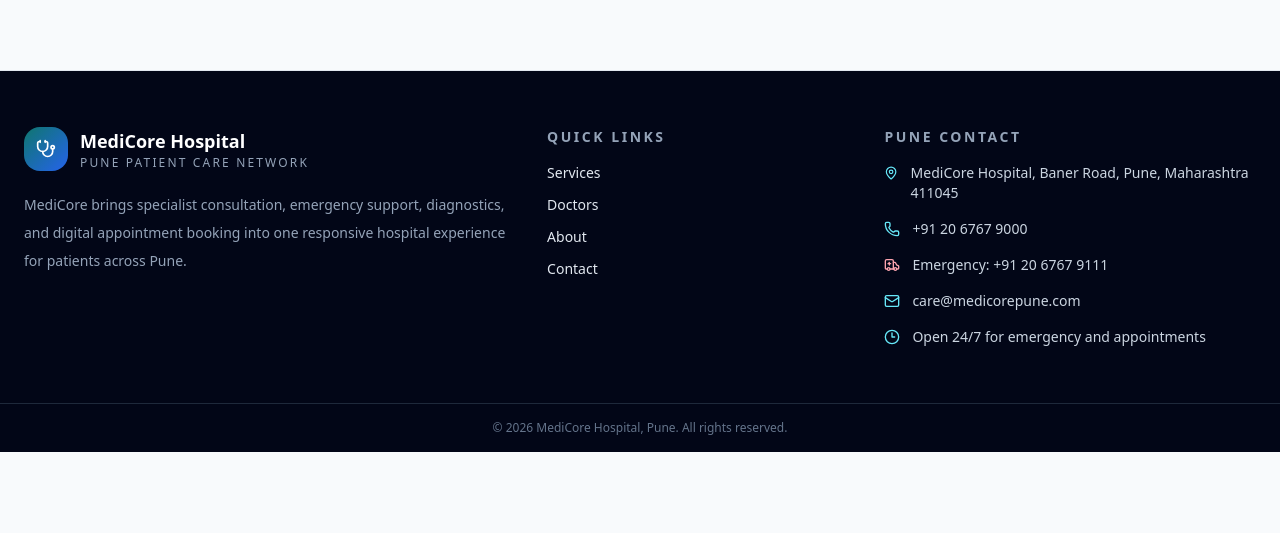
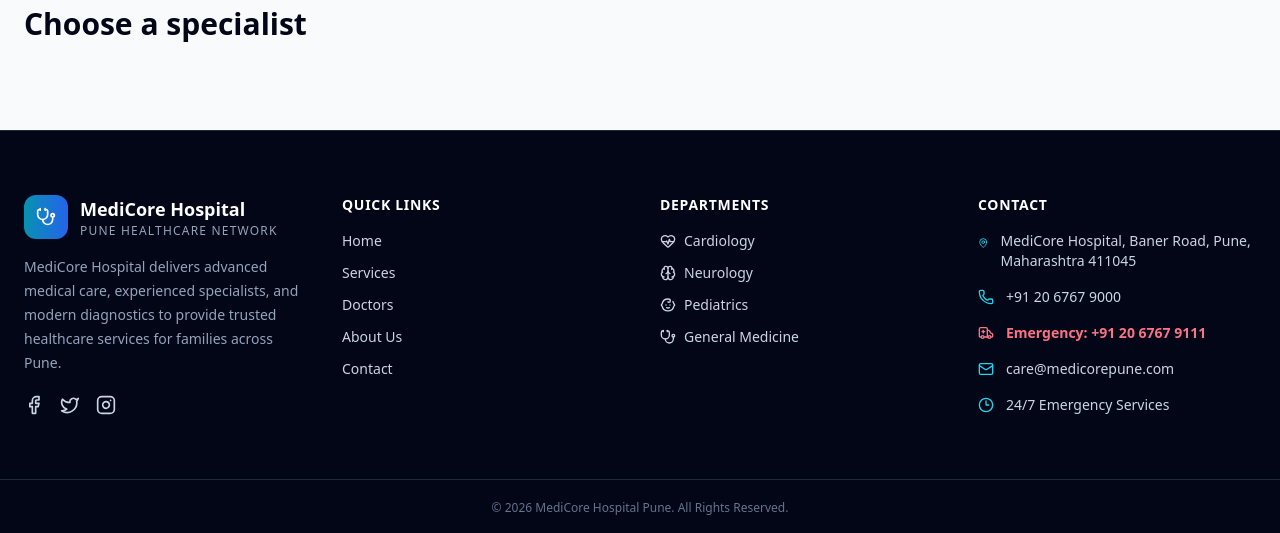
Before and after one commit to AdityaJadhav2288/hospital-management-system, a Next.js app in the folder frontend/: page / in a window 1280 px wide. Shown: the part 945-1478 px from the top of the page. Before the commit the page ends 1397 px from the top, so only its background shows below. Built offline with nearby package versions, Linux system fonts and the light colour scheme; no server answers.

Commit message:
footer chnaged

```diff
--- a/frontend/app/page.tsx
+++ b/frontend/app/page.tsx
@@ -83,10 +83,10 @@ export default function HomePage() {
 
             <div className="space-y-4">
               <h1 className="max-w-2xl text-4xl font-semibold leading-tight tracking-tight text-slate-950 sm:text-5xl lg:text-6xl">
-                A cleaner and faster way to book hospital care in Pune
+                Trusted Healthcare and Advanced Medical Services in Pune
               </h1>
               <p className="max-w-xl text-base leading-7 text-slate-600 sm:text-lg">
-                MediCore connects patients with predefined specialists and responsive booking.
+                 MediCore Hospital provides expert doctors, modern facilities, and compassionate care for every patient.
               </p>
             </div>
 
--- a/frontend/components/public/footer.tsx
+++ b/frontend/components/public/footer.tsx
@@ -1,75 +1,139 @@
 "use client";
 
 import Link from "next/link";
-import { Ambulance, Clock3, Mail, MapPin, Phone, Stethoscope } from "lucide-react";
+import {
+  Ambulance,
+  Clock3,
+  Mail,
+  MapPin,
+  Phone,
+  Stethoscope,
+  HeartPulse,
+  Baby,
+  Brain,
+  Facebook,
+  Twitter,
+  Instagram
+} from "lucide-react";
 
 export function PublicFooter() {
   return (
-    <footer className="border-t border-slate-200 bg-slate-950 text-slate-200">
-      <div className="mx-auto grid max-w-7xl gap-10 px-4 py-14 sm:px-6 lg:grid-cols-[1.3fr,0.8fr,1fr]">
+    <footer className="bg-slate-950 text-slate-300 border-t border-slate-800">
+      <div className="max-w-7xl mx-auto px-6 py-16 grid gap-10 md:grid-cols-2 lg:grid-cols-4">
+
+        {/* Hospital Info */}
         <div>
           <div className="flex items-center gap-3">
-            <div className="flex h-11 w-11 items-center justify-center rounded-2xl bg-[linear-gradient(135deg,#0f766e,#2563eb)] text-white">
+            <div className="flex h-11 w-11 items-center justify-center rounded-xl bg-gradient-to-r from-cyan-600 to-blue-600 text-white">
               <Stethoscope size={20} />
             </div>
+
             <div>
-              <p className="text-lg font-semibold text-white">MediCore Hospital</p>
-              <p className="text-xs uppercase tracking-[0.18em] text-slate-400">Pune Patient Care Network</p>
+              <h3 className="text-lg font-semibold text-white">
+                MediCore Hospital
+              </h3>
+              <p className="text-xs text-slate-400 tracking-widest uppercase">
+                Pune Healthcare Network
+              </p>
             </div>
           </div>
-          <p className="mt-5 max-w-xl text-sm leading-7 text-slate-400">
-            MediCore brings specialist consultation, emergency support, diagnostics, and digital appointment booking
-            into one responsive hospital experience for patients across Pune.
+
+          <p className="mt-4 text-sm text-slate-400 leading-6">
+            MediCore Hospital delivers advanced medical care, experienced
+            specialists, and modern diagnostics to provide trusted healthcare
+            services for families across Pune.
           </p>
-        </div>
 
-        <div>
-          <p className="text-sm font-semibold uppercase tracking-[0.18em] text-slate-400">Quick Links</p>
-          <div className="mt-4 space-y-3 text-sm">
-            <Link href="/services" className="block transition hover:text-white">
-              Services
-            </Link>
-            <Link href="/doctors" className="block transition hover:text-white">
-              Doctors
-            </Link>
-            <Link href="/about" className="block transition hover:text-white">
-              About
-            </Link>
-            <Link href="/contact" className="block transition hover:text-white">
-              Contact
-            </Link>
+          {/* Social Icons */}
+          <div className="flex gap-4 mt-5">
+            <Facebook className="w-5 h-5 hover:text-white cursor-pointer" />
+            <Twitter className="w-5 h-5 hover:text-white cursor-pointer" />
+            <Instagram className="w-5 h-5 hover:text-white cursor-pointer" />
           </div>
         </div>
 
+        {/* Quick Links */}
         <div>
-          <p className="text-sm font-semibold uppercase tracking-[0.18em] text-slate-400">Pune Contact</p>
-          <div className="mt-4 space-y-4 text-sm text-slate-300">
+          <h4 className="text-sm font-semibold text-white uppercase tracking-wider">
+            Quick Links
+          </h4>
+
+          <div className="mt-4 space-y-3 text-sm">
+            <Link href="/" className="block hover:text-white">Home</Link>
+            <Link href="/services" className="block hover:text-white">Services</Link>
+            <Link href="/doctors" className="block hover:text-white">Doctors</Link>
+            <Link href="/about" className="block hover:text-white">About Us</Link>
+            <Link href="/contact" className="block hover:text-white">Contact</Link>
+          </div>
+        </div>
+
+        {/* Departments */}
+        <div>
+          <h4 className="text-sm font-semibold text-white uppercase tracking-wider">
+            Departments
+          </h4>
+
+          <div className="mt-4 space-y-3 text-sm">
+            <div className="flex items-center gap-2">
+              <HeartPulse size={16} /> Cardiology
+            </div>
+
+            <div className="flex items-center gap-2">
+              <Brain size={16} /> Neurology
+            </div>
+
+            <div className="flex items-center gap-2">
+              <Baby size={16} /> Pediatrics
+            </div>
+
+            <div className="flex items-center gap-2">
+              <Stethoscope size={16} /> General Medicine
+            </div>
+          </div>
+        </div>
+
+        {/* Contact */}
+        <div>
+          <h4 className="text-sm font-semibold text-white uppercase tracking-wider">
+            Contact
+          </h4>
+
+          <div className="mt-4 space-y-4 text-sm">
+
             <div className="flex items-start gap-3">
-              <MapPin className="mt-0.5 h-4 w-4 text-cyan-300" />
-              <span>MediCore Hospital, Baner Road, Pune, Maharashtra 411045</span>
+              <MapPin size={16} className="text-cyan-400 mt-1" />
+              <span>
+                MediCore Hospital, Baner Road, Pune, Maharashtra 411045
+              </span>
             </div>
+
             <div className="flex items-center gap-3">
-              <Phone className="h-4 w-4 text-cyan-300" />
+              <Phone size={16} className="text-cyan-400" />
               <span>+91 20 6767 9000</span>
             </div>
+
+            <div className="flex items-center gap-3 text-rose-400 font-semibold">
+              <Ambulance size={16} />
+              Emergency: +91 20 6767 9111
+            </div>
+
             <div className="flex items-center gap-3">
-              <Ambulance className="h-4 w-4 text-rose-300" />
-              <span>Emergency: +91 20 6767 9111</span>
-            </div>
-            <div className="flex items-center gap-3">
-              <Mail className="h-4 w-4 text-cyan-300" />
+              <Mail size={16} className="text-cyan-400" />
               <span>care@medicorepune.com</span>
             </div>
+
             <div className="flex items-center gap-3">
-              <Clock3 className="h-4 w-4 text-cyan-300" />
-              <span>Open 24/7 for emergency and appointments</span>
+              <Clock3 size={16} className="text-cyan-400" />
+              <span>24/7 Emergency Services</span>
             </div>
+
           </div>
         </div>
       </div>
 
-      <div className="border-t border-slate-800 px-4 py-4 text-center text-xs text-slate-500 sm:px-6">
-        © {new Date().getFullYear()} MediCore Hospital, Pune. All rights reserved.
+      {/* Bottom Copyright */}
+      <div className="border-t border-slate-800 text-center text-xs text-slate-500 py-5">
+        © {new Date().getFullYear()} MediCore Hospital Pune. All Rights Reserved.
       </div>
     </footer>
   );
```
